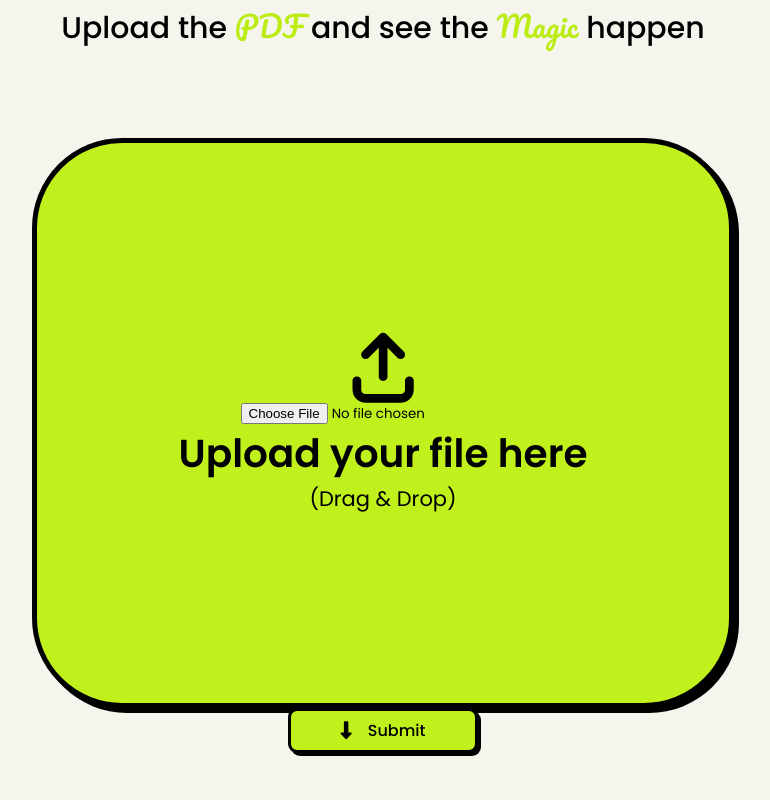
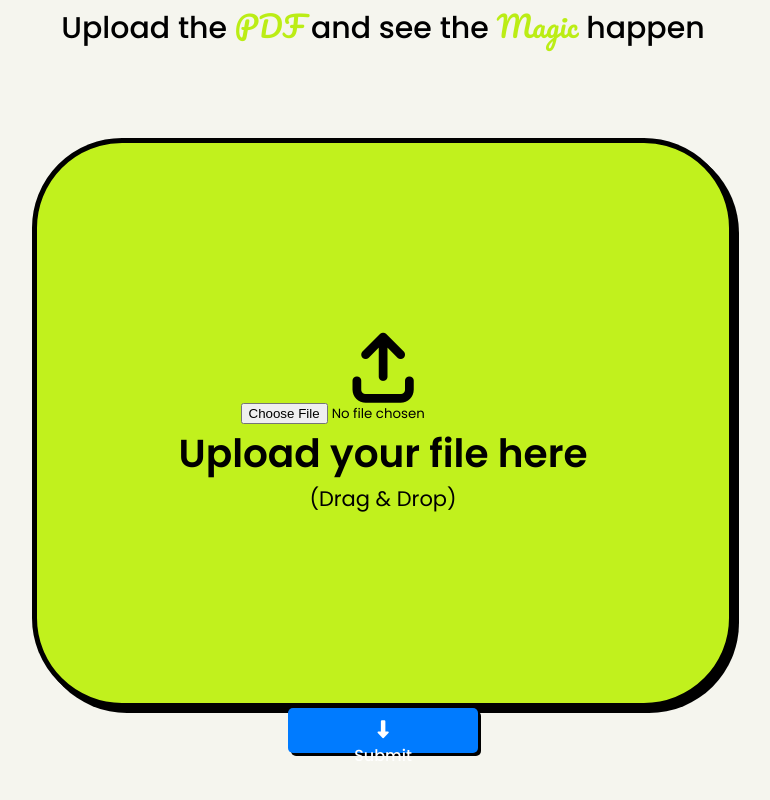
Before and after one commit to mishrayush15/NoteIt, a React (Vite) app: page / in a window 1280 px wide. Shown: the part 872-1672 px from the top of the page, without its empty margins (257-1027 px from the left). Built offline with nearby package versions, Linux system fonts and the light colour scheme; a web font is replaced by a local one.

Commit message:
add test rejecting later

```diff
--- a/src/Components/UploadFile/UploadFile.css
+++ b/src/Components/UploadFile/UploadFile.css
@@ -1,5 +1,3 @@
-
-
 .main_container_bottom {
     width: 90%;
     height: 100%;
@@ -28,11 +26,11 @@
 
 
 
-.upload_section_box:hover  {
+.upload_section_box:hover {
     box-shadow: none;
 }
 
-.upload_section_box i{
+.upload_section_box i {
     font-size: 70px;
     cursor: pointer;
 }
@@ -41,7 +39,8 @@
     font-size: 39px;
     font-weight: 600;
 }
-.upload_section_box p{
+
+.upload_section_box p {
     font-size: 21px;
 }
 
@@ -80,3 +79,30 @@
     box-shadow: none;
     background-color: #F5F5EE;
 }
+
+/* Style the custom button */
+.single_option {
+    display: inline-block;
+    padding: 10px 20px;
+    background-color: #007bff;
+    color: white;
+    border: none;
+    border-radius: 5px;
+    cursor: pointer;
+    text-align: center;
+    font-size: 16px;
+}
+
+.single_option:disabled {
+    background-color: #cccccc;
+    cursor: not-allowed;
+}
+
+.single_option:hover:not(:disabled) {
+    background-color: #0056b3;
+}
+
+.file-input-wrapper {
+    position: relative;
+    display: inline-block;
+}
--- a/src/Components/UploadFile/UploadFile.jsx
+++ b/src/Components/UploadFile/UploadFile.jsx
@@ -101,14 +101,22 @@
             <i class="fa-solid fa-arrow-up-from-bracket"></i>
             <p onClick={handleGemini}>Upload Again</p>
           </button>
-          <button disabled={loading} className="single_option">
-            <i class="fa-solid fa-arrow-up-from-bracket"></i>
+          <div className="file-input-wrapper">
             <input
               type="file"
               accept="application/pdf"
               onChange={pdfExtract}
+              id="file-input"
+              style={{ display: 'none' }}
             />
-          </button>
+            <button
+              disabled={loading}
+              className="single_option"
+              onClick={() => document.getElementById('file-input').click()}
+            >
+              <i className="fa-solid fa-arrow-up-from-bracket"></i> Choose PDF File
+            </button>
+          </div>
           <button disabled={loading} className="single_option">
             <i class="fa-solid fa-down-long"></i>
             <p onClick={handleDownloadWord}>Download</p>
```
